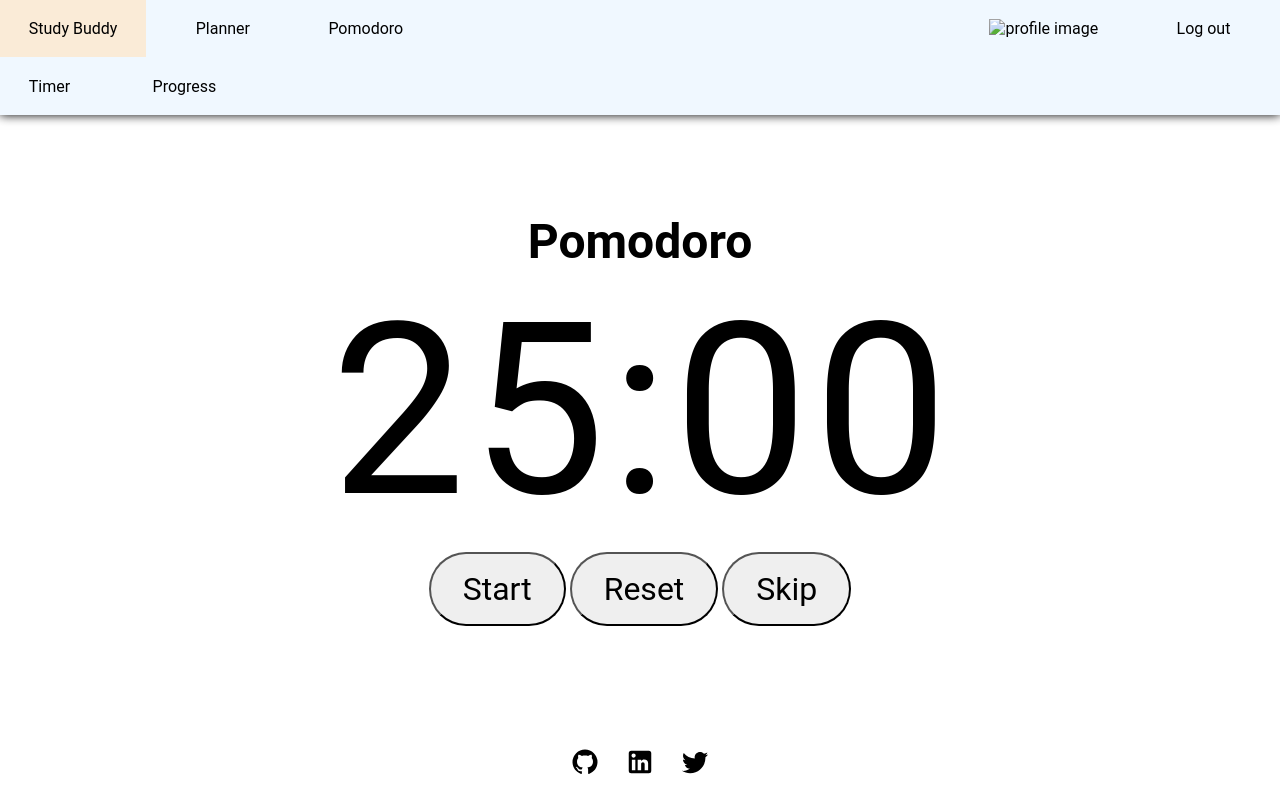
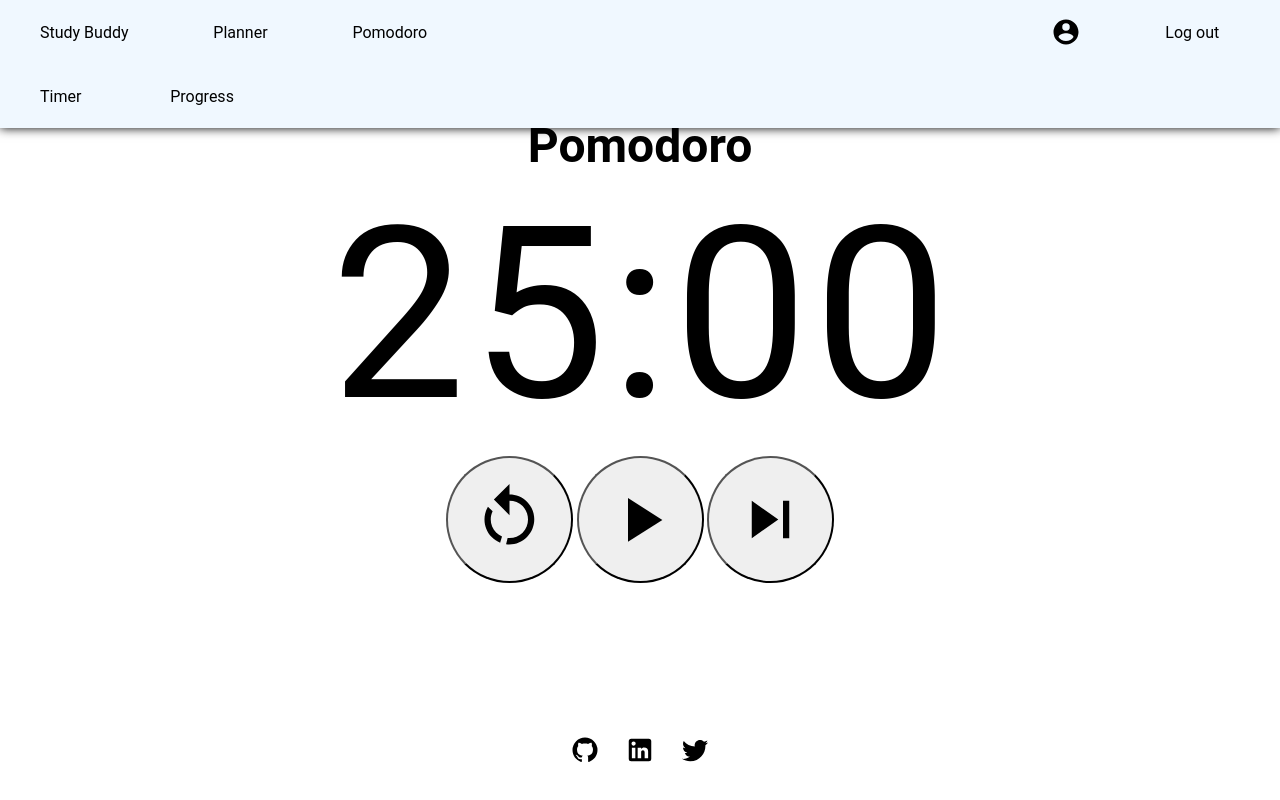
Before and after one commit to Poobly/day-planner, a Flask app: page /pomodoro in a window 1280 px wide. Run offline with Flask 3, Linux system fonts and the light colour scheme; the visitor is signed in with stand-in values (Sample User, id 1).

Commit message:
added some more styling/svgs for pomodoro timer and made the pause/start switch svgs

```diff
--- a/static/scripts/timer.js
+++ b/static/scripts/timer.js
@@ -16,6 +16,10 @@ const timer = (function () {
     const _reset_button = document.getElementById("timer-reset-button");
     const _timer_text_con = document.getElementById("timer-text-con");
     const _digits = Array.from(document.querySelectorAll(".timer-digit"));
+
+    const button_svg = _timer_button.querySelector("path");
+
+
     let _timer_data = {
         "timer_type" : "work",
         "timer_counter" : 1,
@@ -135,7 +139,8 @@ const timer = (function () {
 
     function _pauseTimer() {
         clearInterval(_timer);
-        _timer_button.textContent = "Start";
+
+        button_svg.setAttribute("d", "M8,5.14V19.14L19,12.14L8,5.14Z")
         _is_paused = true;
     }
 
@@ -260,7 +265,7 @@ const timer = (function () {
     _timer_button.addEventListener("click", (e) => {
         if (_is_paused) {
             _startTimer();
-            _timer_button.textContent = "Pause";
+            button_svg.setAttribute("d", "M14,19H18V5H14M6,19H10V5H6V19Z")
         }
         else {
             _pauseTimer();
--- a/static/styles/styles.css
+++ b/static/styles/styles.css
@@ -15,7 +15,7 @@ body {
 }
 
 body, html, head {
-    height: 100vh;
+    min-height: 100vh;
 }
 
 a {
@@ -26,8 +26,12 @@ li {
     list-style: none;
 }
 
+/* causes issues with calendar page */
 .header-con {
-    position: static;
+    position: fixed;
+    top: 0;
+    width: 100%;
+    z-index: 1;
     background-color: aliceblue;
     box-shadow: 0 0 10px 0 black;
 }
@@ -63,28 +67,36 @@ li {
 
 }
 
+.nav-bar, .lower-nav {
+    padding: 0.5rem ;
+}
+
 .nav-r {
     margin-left: auto;
 }
 
 .nav-item, .lower-nav-item {
-    display: inline-block;
+    display: inline-flex;
+    justify-content: center;
+    align-items: center;
     margin-right: 1.3rem;
-    padding: 1.2rem 1.8rem;
+    height: 3rem;
+    padding: 0 2rem;
     color: black;
+    cursor: pointer;
+    transition-duration: 0.4s;
+    border-radius: 10px;
 }
 
+
+
 .nav-item:hover, .lower-nav-item:hover {
-    background-color: antiquewhite;
+    background-color: rgb(126, 255, 126);
 }
-
-/* .lower-nav-item {
-    display: inline-block;
-    padding: 1rem 1.3rem;
-} */
 
 main {
     height: 100%;
+    flex-grow: 1;
 }
 
 svg {
--- a/static/styles/timer.css
+++ b/static/styles/timer.css
@@ -58,6 +58,11 @@
 
 .timer-button {
     font-size: 2rem;
-    padding: 1rem 2rem;
-    border-radius: 50px;
+    padding: 1.5rem 1.5rem;
+    border-radius: 250px;
 }
+
+.timer-button svg {
+    width: 75px;
+    display: block;
+}
--- a/templates/layout.html
+++ b/templates/layout.html
@@ -15,8 +15,11 @@
                 {% if session["user_id"] %}
                     <a class="nav-item " href="/planner">Planner</a>
                     <a class="nav-item" href="/pomodoro">Pomodoro</a>
-                    <a class="nav-item nav-r" href="/profile">
-                        <img alt="profile image" class="user-image"></img>
+                    <a class="nav-item nav-r" href="/profile" title="Profile">
+                        <svg class="user-image" xmlns="http://www.w3.org/2000/svg" viewBox="0 0 24 24">
+                            <title>profile image</title>
+                            <path d="M12,19.2C9.5,19.2 7.29,17.92 6,16C6.03,14 10,12.9 12,12.9C14,12.9 17.97,14 18,16C16.71,17.92 14.5,19.2 12,19.2M12,5A3,3 0 0,1 15,8A3,3 0 0,1 12,11A3,3 0 0,1 9,8A3,3 0 0,1 12,5M12,2A10,10 0 0,0 2,12A10,10 0 0,0 12,22A10,10 0 0,0 22,12C22,6.47 17.5,2 12,2Z" />
+                        </svg>
                     </a>
                     <a class="nav-item" href="/logout">Log out</a>
                 {% else %}
--- a/templates/pomodoro/timer.html
+++ b/templates/pomodoro/timer.html
@@ -19,8 +19,23 @@
             <span class="timer-digit"></span>
             <span class="timer-digit"></span>
         </div>
-        <button id="timer-main-button" class="timer-button" type="button">Start</button>
-        <button id="timer-reset-button" class="timer-button" type="button">Reset</button>
-        <button id="timer-skip-button" class="timer-button" type="button">Skip</button>
+        <button id="timer-reset-button" class="timer-button" type="button" title="restart">
+            <svg xmlns="http://www.w3.org/2000/svg" viewBox="0 0 24 24">
+                <title>restart</title>
+                <path d="M12,4C14.1,4 16.1,4.8 17.6,6.3C20.7,9.4 20.7,14.5 17.6,17.6C15.8,19.5 13.3,20.2 10.9,19.9L11.4,17.9C13.1,18.1 14.9,17.5 16.2,16.2C18.5,13.9 18.5,10.1 16.2,7.7C15.1,6.6 13.5,6 12,6V10.6L7,5.6L12,0.6V4M6.3,17.6C3.7,15 3.3,11 5.1,7.9L6.6,9.4C5.5,11.6 5.9,14.4 7.8,16.2C8.3,16.7 8.9,17.1 9.6,17.4L9,19.4C8,19 7.1,18.4 6.3,17.6Z" />
+            </svg>
+        </button>
+        <button id="timer-main-button" class="timer-button" type="button" title="start">
+            <svg xmlns="http://www.w3.org/2000/svg" viewBox="0 0 24 24">
+                <title>start</title>
+                <path d="M8,5.14V19.14L19,12.14L8,5.14Z" />
+            </svg>
+        </button>
+        <button id="timer-skip-button" class="timer-button" type="button" title="skip">
+            <svg xmlns="http://www.w3.org/2000/svg" viewBox="0 0 24 24">
+                <title>skip-next</title>
+                <path d="M16,18H18V6H16M6,18L14.5,12L6,6V18Z" />
+            </svg>
+        </button>
     </div>
 {% endblock %}
```
